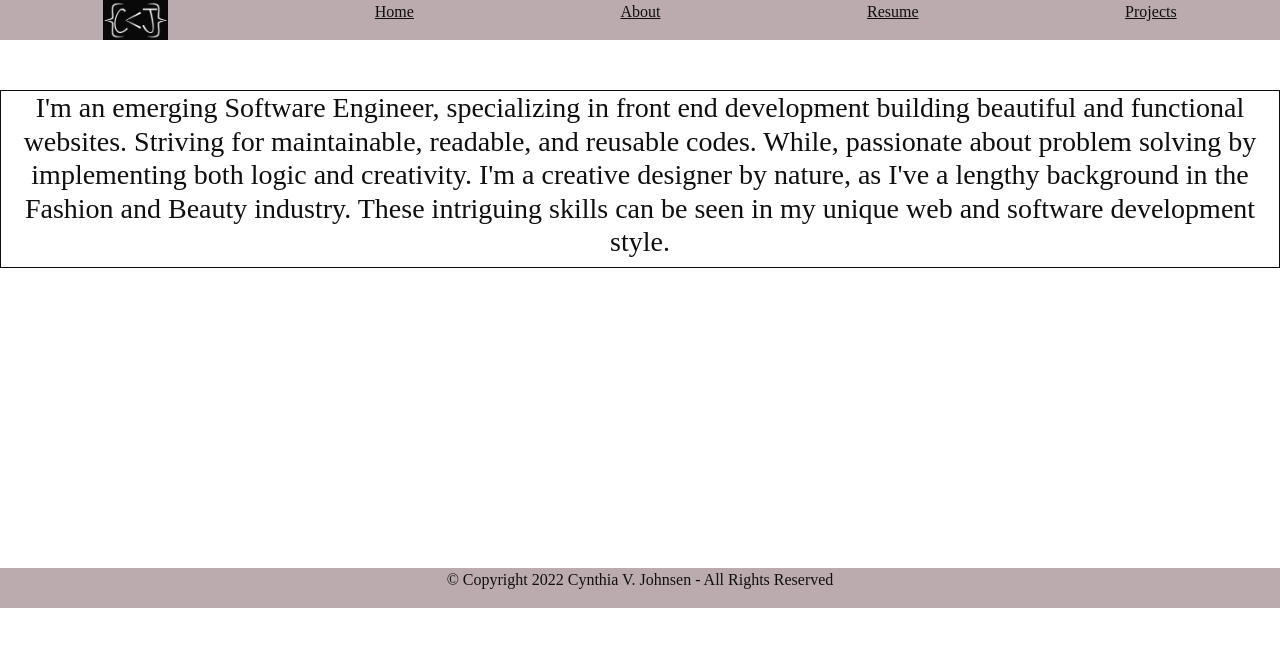
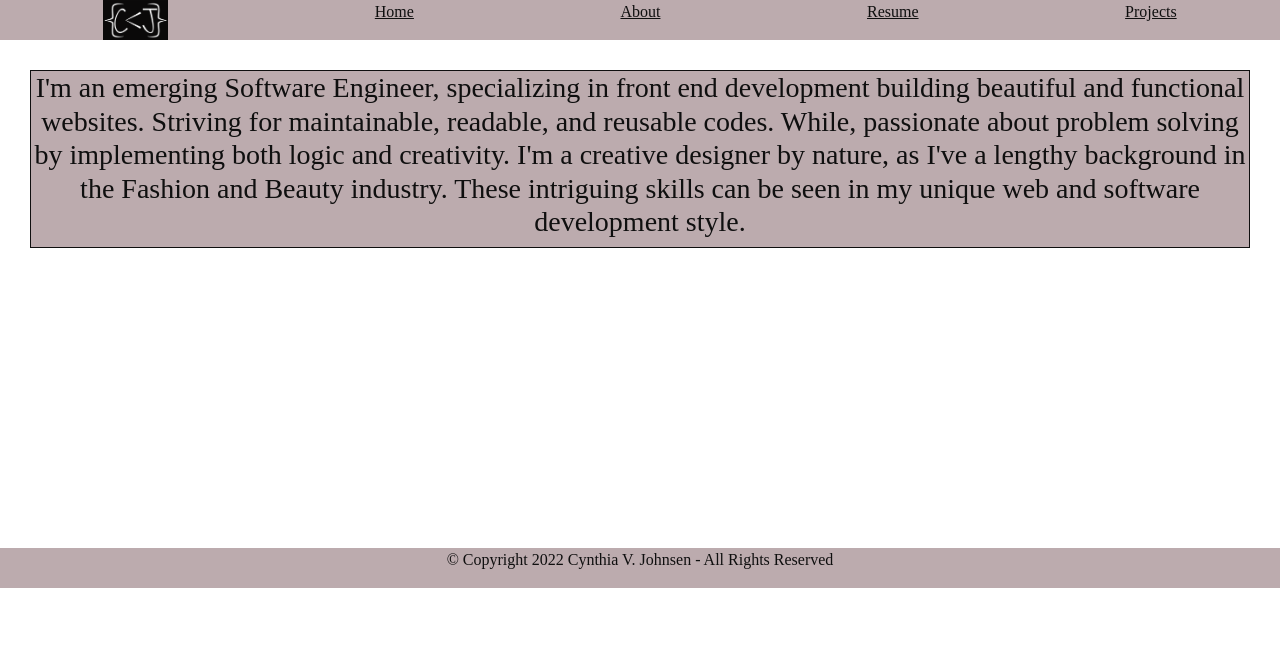
Before and after one commit to cvjohnsen/cj-portfolio, a React (Create React App) app: page /about in a window 1280 px wide. Shown: the top 646 px of the page. Built offline with nearby package versions, Linux system fonts and the light colour scheme; a web font is replaced by a local one.

Commit message:
7th Commit

```diff
--- a/src/components/About.js
+++ b/src/components/About.js
@@ -17,7 +17,8 @@ const About = () => {
 const fonts = {
   border: "solid 1px",
   color: "#0F0F0F",
-  marginTop: "50px",
+  margin: "30px",
+  backgroundColor: "#BCABAE",
   fontFamily: "Shadows Into Light Two",
   textAlign: "center",
 };
--- a/src/components/Home.js
+++ b/src/components/Home.js
@@ -12,7 +12,7 @@ const Home = () => {
         <br />
         <h2>
           I'm a Software Engineer who specializes in front end development but
-          not limited.
+          not limited to.
         </h2>
       </div>
     </div>
```
